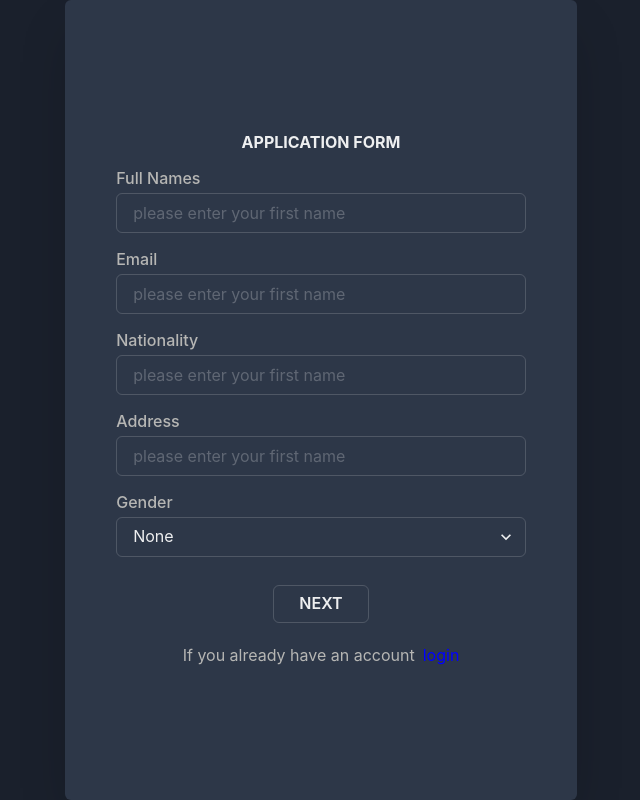
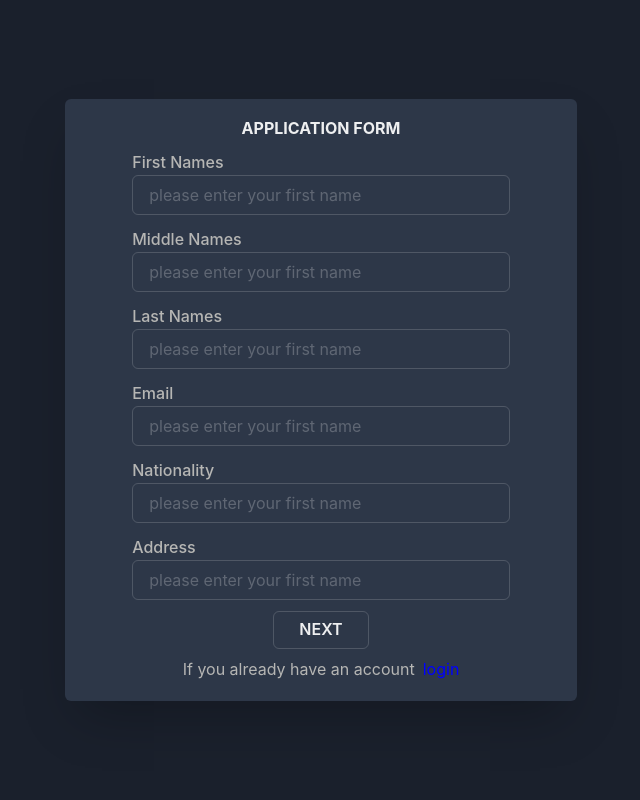
Before and after one commit to BetrandCliff/bit_register, a React (Create React App) app: page /register in a window 1280 px wide. Shown: the whole page, without its empty margins (319-959 px from the left). Built offline with nearby package versions, Linux system fonts and the light colour scheme.

Commit message:
registration form updated

```diff
--- a/src/components/common/logiin/Login.tsx
+++ b/src/components/common/logiin/Login.tsx
@@ -1,7 +1,7 @@
 
 import { Box, Button, Card, Flex, FormControl, FormLabel, Heading, Image,Input,Text,useBreakpointValue } from '@chakra-ui/react'
 import React from 'react'
-import  image_source from'../assets/images/land.webp'
+import  image_source from'../assets/images/9.png'
 import { Link } from 'react-router-dom'
 
 const Login = () => {
--- a/src/components/common/register/Register.tsx
+++ b/src/components/common/register/Register.tsx
@@ -27,9 +27,10 @@ const  navigator = useNavigate()
 
 
 const schema = yup.object().shape({
-        fullName: yup.string().required('FullName is required'),
+        firstName: yup.string().required('FirstName is required'),
+        middleName: yup.string().required('MiddleName is required'),
+        lastName: yup.string().required('LastName is required'),
         email: yup.string().required('Email is required').email("Invalid Email"),
-        gender: yup.string().required('Gender is required'),
         nationality: yup.string().required('Nationality is required'),
         address: yup.string().required('Address is required'),
       });
@@ -44,8 +45,9 @@ const {
 
 
 const onSubmit = (data: PersonalData) => {
+        console.log("PERSONAL VALIDATION")
         dispatch(admissionAction.applicantPersonal
-                ({fullNames:data.fullName,email:data.email,gender:data.gender,nationality:data.nationality,address:data.address}))
+                ({firstName:data.firstName,middleName:data.middleName,lastName:data.lastName,email:data.email,nationality:data.nationality,address:data.address}))
                 navigator('/registerForm2')
 
       };
@@ -53,12 +55,13 @@ const onSubmit = (data: PersonalData) => {
    <Box  display='flex' justifyContent='center' alignItems='center' h='100vh' w='100vw'   >
 
       <Card
-          h={{base:'95vh',xl:'100vh','2xl':"90vh"}}
+          h={{base:'95vh',xl:'auto','2xl':"90vh"}}
           w={{base:'95vw',xl:"40vw",'2xl':"60vw"}}
              shadow='2xl'
              justifyContent='center'
              alignItems='center'
              display='flex'
+             p={{base:0,xl:'20px'}}
              >
                {/* <form onSubmit={formik.handleSubmit}>  */}
         {/* <form */}
@@ -72,13 +75,13 @@ const onSubmit = (data: PersonalData) => {
                         <Heading fontSize='16px'>APPLICATION FORM</Heading>
 
                         <Controller
-                                name='fullName'
+                                name='firstName'
                                 control={control}
                                 render={({field})=>(
-                                        <FormControl  mt='6px' isInvalid={!!errors.fullName}>
-                                        <FormLabel mb='3px' htmlFor='fullName' color='#b6b6b4'>Full Names</FormLabel>
+                                        <FormControl  mt='4px' isInvalid={!!errors.firstName}>
+                                        <FormLabel mb='1px' htmlFor='firstName' color='#b6b6b4'>First Names</FormLabel>
                                         <Input
-                                        id='fullName'
+                                        id='firstName'
                                         type='text'
                                          w='100%'
 
@@ -88,11 +91,55 @@ const onSubmit = (data: PersonalData) => {
 
 
                                         />
-                                        <FormErrorMessage>{errors.fullName?.message}</FormErrorMessage>
+                                        <FormErrorMessage>{errors.firstName?.message}</FormErrorMessage>
                                         </FormControl>
                                  )}
 
                         />
+
+  <Controller
+          name='middleName'
+          control={control}
+          render={({field})=>(
+                  <FormControl  mt='4px' isInvalid={!!errors.middleName}>
+                  <FormLabel mb='1px' htmlFor='fullName' color='#b6b6b4'>Middle Names</FormLabel>
+                  <Input
+                  id='middleName'
+                  type='text'
+                   w='100%'
+                   {...field}
+                  autoComplete="true"
+                  placeholder="please enter your first name"
+
+
+                  />
+                  <FormErrorMessage>{errors.middleName?.message}</FormErrorMessage>
+                  </FormControl>
+           )}
+
+  />
+
+    <Controller
+          name='lastName'
+          control={control}
+          render={({field})=>(
+                  <FormControl  mt='4px' isInvalid={!!errors.lastName}>
+                  <FormLabel mb='1px' htmlFor='fullName' color='#b6b6b4'>Last Names</FormLabel>
+                  <Input
+                  id='lastName'
+                  type='text'
+                   w='100%'
+                   {...field}
+                  autoComplete="true"
+                  placeholder="please enter your first name"
+
+
+                  />
+                  <FormErrorMessage>{errors.lastName?.message}</FormErrorMessage>
+                  </FormControl>
+           )}
+
+  />
 
 
 
@@ -100,8 +147,8 @@ const onSubmit = (data: PersonalData) => {
          name='email'
          control={control}
          render={({field})=>(
-                 <FormControl  mt='6px' isInvalid={!!errors.email}>
-                 <FormLabel mb='3px' htmlFor='email' color='#b6b6b4'>Email</FormLabel>
+                 <FormControl  mt='4px' isInvalid={!!errors.email}>
+                 <FormLabel mb='1px' htmlFor='email' color='#b6b6b4'>Email</FormLabel>
                  <Input
                  id='email'
                  type='text'
@@ -123,8 +170,8 @@ const onSubmit = (data: PersonalData) => {
          name='nationality'
          control={control}
          render={({field})=>(
-                 <FormControl  mt='6px' isInvalid={!!errors.nationality}>
-                 <FormLabel mb='3px' htmlFor='nationality' color='#b6b6b4'>Nationality</FormLabel>
+                 <FormControl  mt='4px' isInvalid={!!errors.nationality}>
+                 <FormLabel mb='1px' htmlFor='nationality' color='#b6b6b4'>Nationality</FormLabel>
                  <Input
                  id='nationality'
                  type='text'
@@ -151,8 +198,8 @@ const onSubmit = (data: PersonalData) => {
          name='address'
          control={control}
          render={({field})=>(
-                 <FormControl  mt='6px' isInvalid={!!errors.address}>
-                 <FormLabel mb='3px' htmlFor='address' color='#b6b6b4'>Address</FormLabel>
+                 <FormControl  mt='4px' isInvalid={!!errors.address}>
+                 <FormLabel mb='1px' htmlFor='address' color='#b6b6b4'>Address</FormLabel>
                  <Input
                  id='address'
                  type='text'
@@ -172,28 +219,6 @@ const onSubmit = (data: PersonalData) => {
 
                         />
 
-<Controller
-         name='gender'
-         control={control}
-         render={({field})=>(
-                 <FormControl  mt='6px' isInvalid={!!errors.gender}>
-                 <FormLabel mb='3px' htmlFor='gender' color='#b6b6b4'>Gender</FormLabel>
-
-                 <Select
-                 id='gender'
-                {...field}
-                >
-                   <option value=''>None</option>
-                   <option value='Male'>Male</option>
-                   <option value='Female'>Female</option>
-
-                </Select>
-
-                 <FormErrorMessage>{errors.gender?.message}</FormErrorMessage>
-                 </FormControl>
-          )}
-
- />
 
 
 
@@ -204,25 +229,44 @@ const onSubmit = (data: PersonalData) => {
 
 
 
-                     {
-                //      isNext&&
-                        <Box mt='5px' >
-                        <Link to="/register" className='link'> <Button type='submit' variant="outline" h='2.4rem' w='6rem' mt={15}  onClick={handleSubmit(onSubmit)}>NEXT</Button> </Link>
+
+
+
+
+
+
+
+
+
+
+
+
+
+
+
+
+
+
+
+
+
+
+
+                        <Box mt='3px' >
+                        <Link to="/register" className='link'> <Button type='submit' variant="outline" h='2.4rem' w='6rem'  onClick={handleSubmit(onSubmit)}>NEXT</Button> </Link>
                         </Box>
-                      }
-                        {/* <Flex> */}
-                                {/* <Text>Already have an account </Text> <Text color='blue' pl='5px'><Link to="/" className='link'>Sign in</Link></Text> */}
-                        {/* </Flex> */}
 
-                {
-                        (!isNext&&gender!=="")&&<Text color='red' textAlign='center'>Incorrect Inputs</Text>
-                }
+
+
+
+
+
+
+
 
                 </VStack>
-                {/* </form> */}
 
-                {/* </form> */}
-                <Text mt='20px' display='flex' color='#b6b6b4'>If you already have an account <Link to='/'><Text color='blue' ml='8px'>login</Text></Link></Text>
+                <Text mt='8px' display='flex' color='#b6b6b4'>If you already have an account <Link to='/'><Text color='blue' ml='8px'>login</Text></Link></Text>
 
         </Card>
    </Box>
@@ -250,6 +294,7 @@ const  navigator = useNavigate()
 
 
 const schema = yup.object().shape({
+        gender: yup.string().required('Gender is required'),
         telephone: yup.number().required('Telelpho is required'),
         highestQualification: yup.string().required('highestQualification is required'),
         program: yup.string().required('Program is required'),
@@ -265,8 +310,9 @@ const {
 
 
 const onSubmit = (data: EducationalData) => {
+        console.log("PERSONAL VALIDATION")
          dispatch(admissionAction.applicantEducation(
-                {telephone:data.telephone,highestQualification:data.highestQualification,
+                {gender:data.gender,telephone:data.telephone,highestQualification:data.highestQualification,
                         program:data.program,document,passport}))
 
                 navigator('/registerForm3')
@@ -284,7 +330,7 @@ const handleFile =(e:React.ChangeEvent<HTMLInputElement>, name="")=>{
 
 
              <Card
-              h={{base:'95vh',xl:'100vh','2xl':"90vh"}}
+              h={{base:'95vh',xl:'auto','2xl':"90vh"}}
               w={{base:'95vw',xl:"40vw",'2xl':"60vw"}}
 
 
@@ -292,6 +338,7 @@ const handleFile =(e:React.ChangeEvent<HTMLInputElement>, name="")=>{
                   justifyContent='center'
                   alignItems='center'
                   display='flex'
+                  p={{base:0,xl:'20px'}}
                   >
                    <Link to="/"><Box position='absolute' top={4} left={4}><Image src={backArrow} w='30px'/></Box></Link>
 
@@ -299,7 +346,32 @@ const handleFile =(e:React.ChangeEvent<HTMLInputElement>, name="")=>{
                   w='80%'
                     >
 
-                             <Heading fontSize='22px'>APPLICATION FORM</Heading>
+                             <Heading fontSize='16px'>APPLICATION FORM</Heading>
+
+
+
+<Controller
+         name='gender'
+         control={control}
+         render={({field})=>(
+                 <FormControl  mt='4px' isInvalid={!!errors.gender}>
+                 <FormLabel mb='1px' htmlFor='gender' color='#b6b6b4'>Gender</FormLabel>
+
+                 <Select
+                 id='gender'
+                {...field}
+                >
+                   <option value=''>None</option>
+                   <option value='Male'>Male</option>
+                   <option value='Female'>Female</option>
+
+                </Select>
+
+                 <FormErrorMessage>{errors.gender?.message}</FormErrorMessage>
+                 </FormControl>
+          )}
+
+ />
 
 
 <Controller
@@ -349,7 +421,7 @@ const handleFile =(e:React.ChangeEvent<HTMLInputElement>, name="")=>{
                      <option value=''>None</option>
                      <option value ='First School'>Frist school</option>
                      <option value ='GCE Ordinary level'>GCE Ordinary Level</option>
-                     <option value ='Advance Level'>Advance Level</option>
+                     <option value ='Advance Level'>GCE Advance Level</option>
                      <option value='Baccalereat'>Baccalereat</option>
                      <option value='National Diploma'>National Diploma</option>
                      <option value='Higher National Diploma'>Higher National Diploma</option>
@@ -377,7 +449,7 @@ const handleFile =(e:React.ChangeEvent<HTMLInputElement>, name="")=>{
          control={control}
          render={({field})=>(
                  <FormControl  mt='6px' isInvalid={!!errors.program}>
-                 <FormLabel mb='3px' htmlFor='program' color='#b6b6b4'>Highest qualification</FormLabel>
+                 <FormLabel mb='3px' htmlFor='program' color='#b6b6b4'>Program</FormLabel>
 
                  <Select
                  id='program'
@@ -467,6 +539,7 @@ const  navigator = useNavigate()
 
 const schema = yup.object().shape({
         guardianFirstName: yup.string().required('guardianFirstName is required'),
+        guardianMiddleName: yup.string().required('guardianMiddleName is required'),
         guardianLastName: yup.string().required('guardianLastName is required'),
         guardianCity: yup.string().required('guardianCity is required'),
         guardianTel: yup.number().required('guardianTel is required'),
@@ -484,20 +557,24 @@ const {
 
 const onSubmit = (data: GuardianData) => {
 
-
+        console.log("final submit button")
         dispatch(postAdmissionAction({
 
-                fullNames:                applicant.applicantPersonalData.fullNames,
+                firstName:               applicant.applicantPersonalData.firstName,
+                middleName:                applicant.applicantPersonalData.middleName,
+                lastName:                applicant.applicantPersonalData.lastName,
                 email:                    applicant.applicantPersonalData.email,
-                gender:                   applicant.applicantPersonalData.gender,
+
                 nationality:              applicant.applicantPersonalData. nationality,
                 town:                     applicant.applicantPersonalData.address,
                 program:                  applicant.applicantEducation.program,
+                gender:                   applicant.applicantEducation.gender,
                 telephone:                applicant.applicantEducation.telephone,
                 highestQualification:     applicant.applicantEducation.highestQualification,
                 document:                 applicant.applicantEducation.document,
                 passport:                 applicant.applicantEducation.passport,
                 guardianFirstName:        data.guardianFirstName,
+                guardianMiddleName:         data.guardianMiddleName,
                 guardianLastName:         data.guardianLastName,
                 guardianTel:              data.guardianTel,
                 guardianCity:             data.guardianCity,
@@ -526,20 +603,21 @@ const onSubmit = (data: GuardianData) => {
 
              <Card
 
-             h={{base:'95vh',xl:'100vh','2xl':"90vh"}}
+             h={{base:'95vh',xl:'auto','2xl':"90vh"}}
              w={{base:'95vw',xl:"40vw",'2xl':"60vw"}}
 
                   shadow='2xl'
                   justifyContent='center'
                   alignItems='center'
                   display='flex'
+                  p={{base:0,xl:'20px'}}
                   >
                    <Link to="/registerForm2"><Box position='absolute' top={4} left={4}><Image src={backArrow} w='30px'/></Box></Link>
                  <VStack
                   w='80%'
                     >
 
-                             <Heading fontSize='18px'>APPLICATION FORM</Heading>
+                             <Heading fontSize='16px'>APPLICATION FORM</Heading>
 
 
 
@@ -569,6 +647,31 @@ const onSubmit = (data: GuardianData) => {
 
 
 <Controller
+        name='guardianMiddleName'
+        control={control}
+        render={({field})=>(
+                <FormControl  mt='6px' isInvalid={!!errors.guardianMiddleName}>
+                <FormLabel mb='3px' htmlFor='telephone' color='#b6b6b4'>guardianMiddleName</FormLabel>
+
+
+
+
+
+
+
+                <Input id='guardianMiddleName' w='100%'  placeholder="please enter your telephone" {...field}/>
+
+
+                <FormErrorMessage>{errors.guardianMiddleName?.message}</FormErrorMessage>
+                </FormControl>
+         )}
+
+/>
+
+
+
+
+<Controller
         name='guardianLastName'
         control={control}
         render={({field})=>(
@@ -589,8 +692,6 @@ const onSubmit = (data: GuardianData) => {
          )}
 
 />
-
-
 
 
 
@@ -663,10 +764,10 @@ const onSubmit = (data: GuardianData) => {
 
 
 
-                     <option value ='Father'>Father</option>
-                     <option value ='Mother'>Mother</option>
-                     <option value ='Brother'> Brother</option>
-                     <option value ='Sister'> Sister</option>
+                     <option value='Father'>Father</option>
+                     <option value='Mother'>Mother</option>
+                     <option value='Brother'> Brother</option>
+                     <option value='Sister'> Sister</option>
                      <option value='Uncle'>Uncle</option>
                      <option value='Aunt'>Aunt</option>
                      <option value='Husband'>Husband</option>
--- a/src/services/registration/admissionSlice.tsx
+++ b/src/services/registration/admissionSlice.tsx
@@ -59,29 +59,29 @@ const initialState:Admission={
     // applicants: mockAdmissionData,
     applicants: [],
     applicantPersonalData: {
-        fullNames: "",
+        email: "",
 
-        email: "",
-        gender: "",
-        nationality:"",
-        address:"",
+        nationality: "",
+        address: "",
+        firstName: null,
+        middleName: null,
+        lastName: null
     },
     applicantEducation: {
-
-        program:"",
-        telephone:0,
-        highestQualification:"",
+        program: "",
+        telephone: 0,
+        highestQualification: "",
         document: null,
-        passport: null
+        passport: null,
+        gender: ""
     },
     applicantGuardian: {
-
-
-        guardianFirstName:        "",
-        guardianLastName:         "",
-        guardianTel:              0,
-        guardianCity:             "",
-        relationshipWithGuardian: ""
+        guardianFirstName: "",
+        guardianLastName: "",
+        guardianTel: 0,
+        guardianCity: "",
+        relationshipWithGuardian: "",
+        guardianMiddleName: null
     },
 
     admissionStatus:null
```
Also changed, not shown: src/components/common/register/model/form_interface.ts (+6 -2 lines), src/services/registration/model/admissionModel.ts (+10 -5 lines), src/components/common/assets/images/9.png (added).
